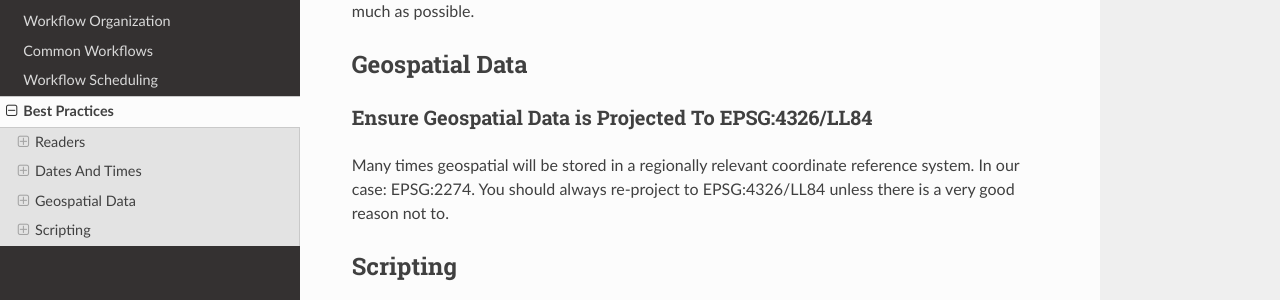
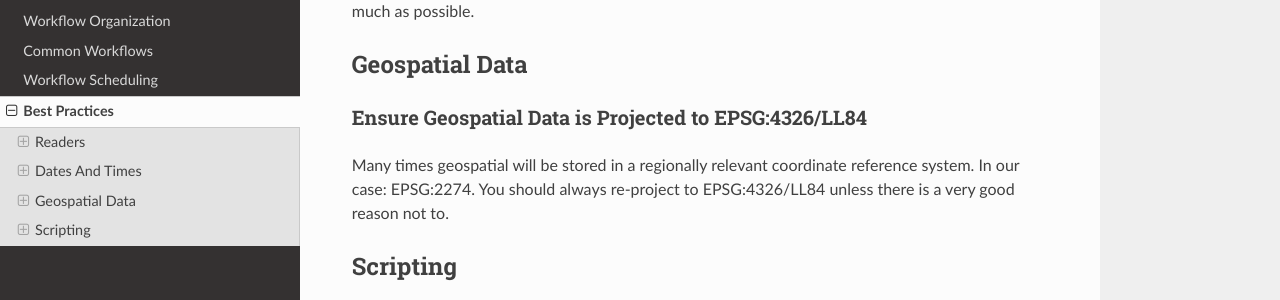
Before and after one commit to openchattanooga/open-data-automation, a Sphinx documentation site: the page built from docs/fme/best-practices.md, in a window 1280 px wide and 900 px high, scrolled down 794 px. Shown: the part 156-456 px from the top of the window. Built offline with Sphinx 7.4.7 and the Read the Docs theme 2.0.0, drawn with Linux system fonts in a browser that asks for light colours.

```diff
--- a/docs/fme/best-practices.md
+++ b/docs/fme/best-practices.md
@@ -26,7 +26,7 @@ Use the [DateTimeConverter](https://docs.safe.com/fme/html/FME_Desktop_Documenta
 
 ### Geospatial Data
 
-#### Ensure Geospatial Data is Projected To EPSG:4326/LL84
+#### Ensure Geospatial Data is Projected to EPSG:4326/LL84
 
 Many times geospatial will be stored in a regionally relevant coordinate reference system. In our case: EPSG:2274. You should always re-project to EPSG:4326/LL84 unless there is a very good reason not to.
 
```
